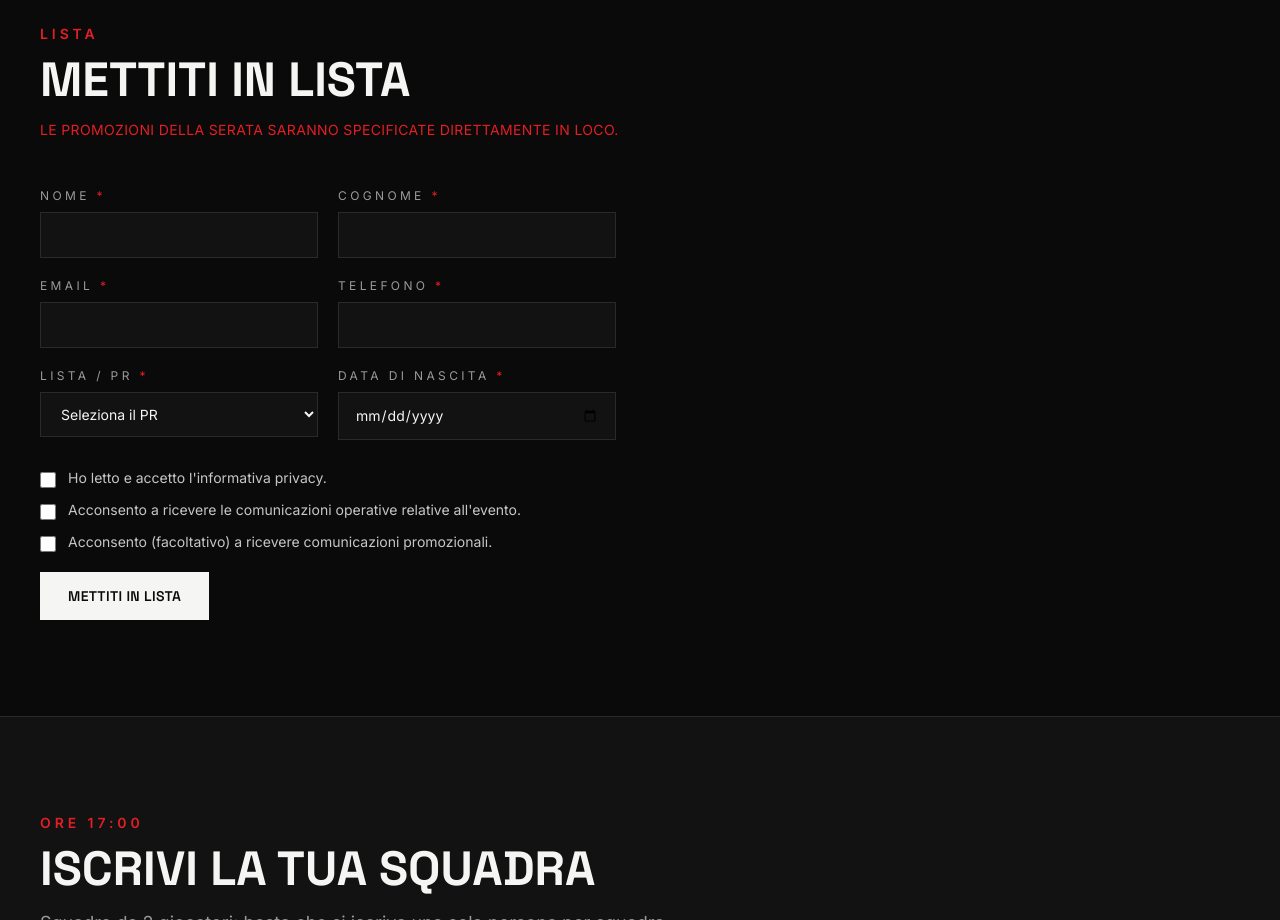
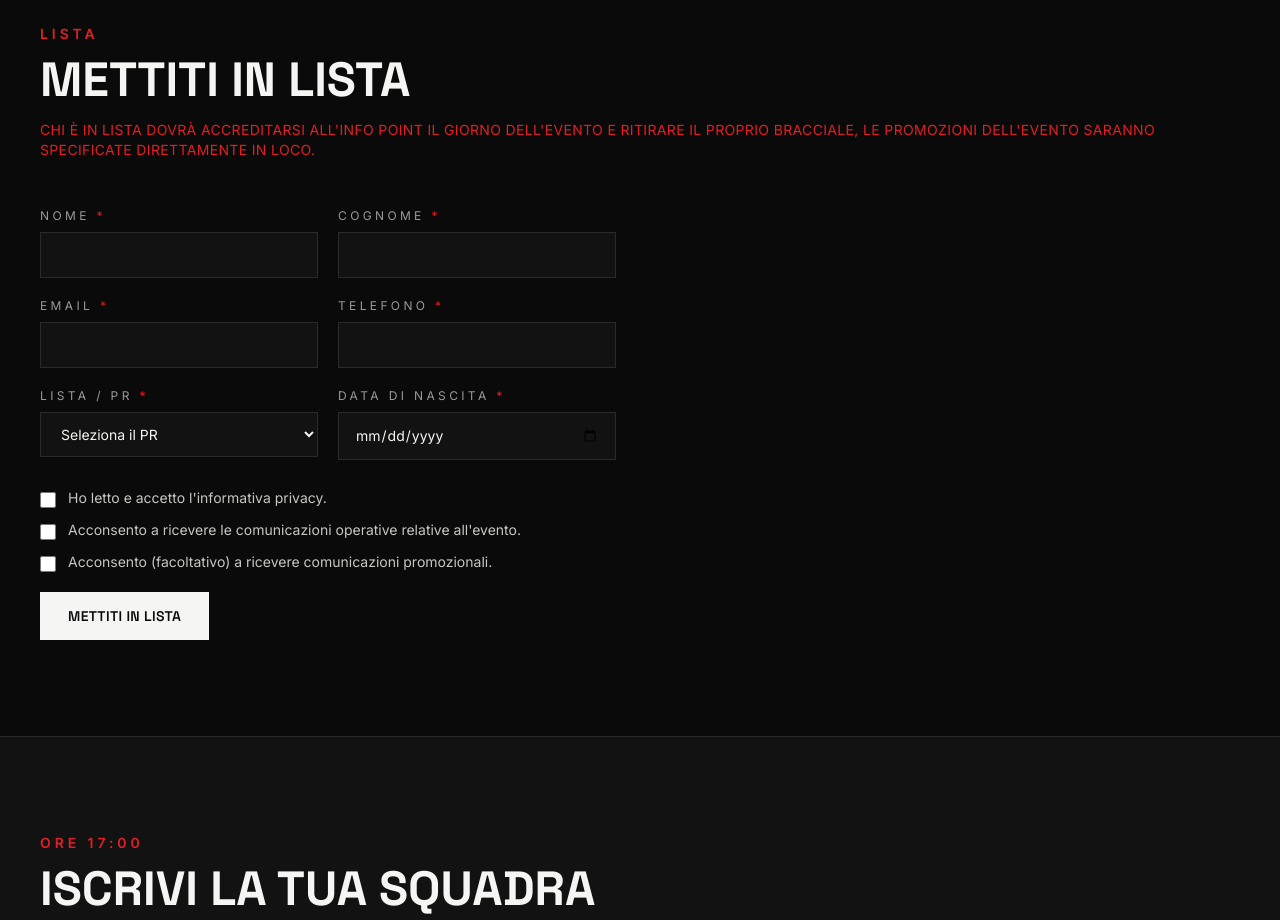
Before and after one commit to Ferree99/underground-events, a Next.js app: page /eventi/last-call-2026 in a window 1280 px wide. Shown: the part 4040-4960 px from the top of the page. Built offline with nearby package versions, Linux system fonts and the light colour scheme.

Commit message:
Update drinkPromotions.ts

```diff
--- a/content/drinkPromotions.ts
+++ b/content/drinkPromotions.ts
@@ -4,7 +4,7 @@
 
 export const drinkPromotions = {
   title: "Mettiti in lista",
-  eligibilityNote: "Le promozioni della serata saranno specificate direttamente in loco.",
+  eligibilityNote: "Chi è in lista dovrà accreditarsi all'info point il giorno dell'evento e ritirare il proprio bracciale, le promozioni dell'evento saranno specificate direttamente in loco.",
   afterSubmitMessage:
     "Richiesta ricevuta. Riceverai la conferma e le istruzioni all'indirizzo indicato.",
 };
```
